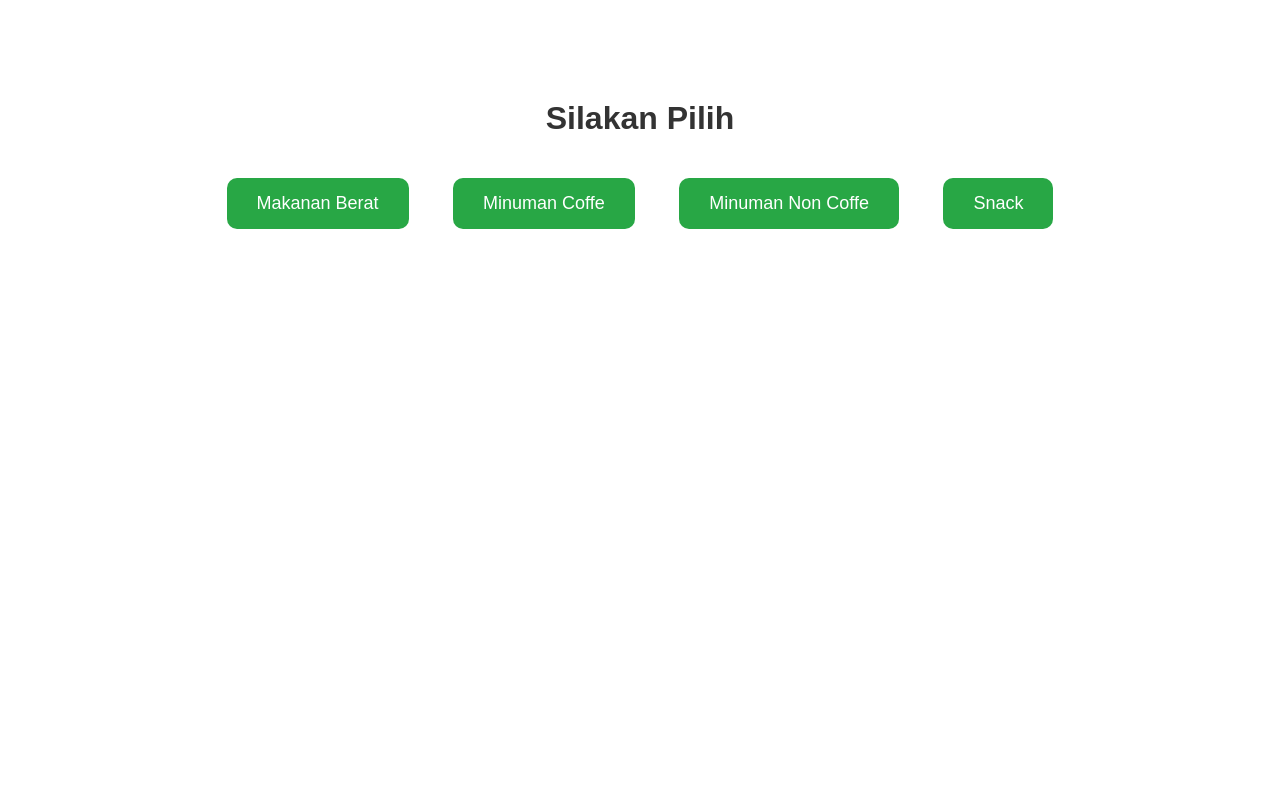
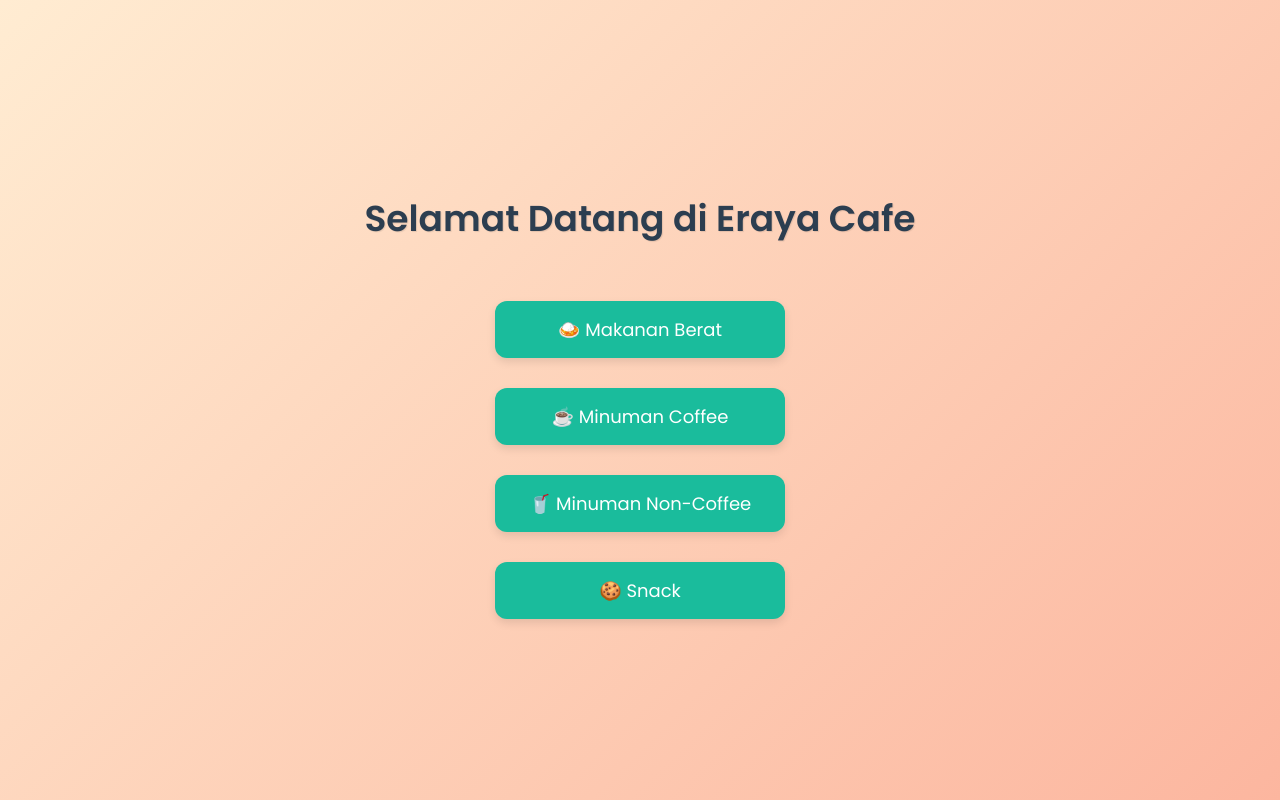
Before and after one commit to idosiregar24/eraya-cafe, a plain HTML site: page halamanutama.html in a window 1280 px wide. Drawn offline with Linux system fonts and the light colour scheme.

Commit message:
Add files via upload

```diff
--- a/halamanutama.html
+++ b/halamanutama.html
@@ -1,40 +1,71 @@
 <!DOCTYPE html>
 <html lang="id">
 <head>
-    <meta charset="UTF-8">
-    <meta name="viewport" content="width=device-width, initial-scale=1.0">
+  <meta charset="UTF-8" />
+  <meta name="viewport" content="width=device-width, initial-scale=1.0"/>
   <title>Eraya Cafe</title>
+  <link href="https://fonts.googleapis.com/css2?family=Poppins:wght@400;600&display=swap" rel="stylesheet">
   <style>
     body {
-            font-family: Arial, sans-serif;
+      margin: 0;
+      font-family: 'Poppins', sans-serif;
+      background: linear-gradient(135deg, #ffecd2 0%, #fcb69f 100%);
+      display: flex;
+      flex-direction: column;
+      align-items: center;
+      justify-content: center;
+      min-height: 100vh;
       text-align: center;
-            margin-top: 100px;
-        }
-        h1 {
       color: #333;
     }
+
+    h1 {
+      font-size: 36px;
+      font-weight: 600;
+      margin-bottom: 40px;
+      color: #2c3e50;
+      text-shadow: 1px 1px 1px rgba(0,0,0,0.1);
+    }
+
     .button {
-            display: inline-block;
-            padding: 15px 30px;
-            margin: 20px;
+      display: block;
+      width: 260px;
+      padding: 15px;
+      margin: 15px auto;
       font-size: 18px;
-            background-color: #28a745;
+      background-color: #1abc9c;
       color: white;
       border: none;
-            border-radius: 10px;
+      border-radius: 12px;
       cursor: pointer;
       text-decoration: none;
+      transition: all 0.3s ease;
+      box-shadow: 0 4px 8px rgba(0,0,0,0.1);
     }
+
     .button:hover {
-            background-color: #218838;
+      background-color: #16a085;
+      transform: scale(1.05);
+    }
+
+    @media (max-width: 480px) {
+      h1 {
+        font-size: 28px;
+      }
+
+      .button {
+        width: 80%;
+        font-size: 16px;
+      }
     }
   </style>
 </head>
 <body>
-    <h1>Silakan Pilih</h1>
-    <a href="menu/makanan.png" class="button" target="_blank">Makanan Berat</a>
-    <a href="menu/minuman.png" class="button" target="_blank">Minuman Coffe</a>
-    <a href="menu/noncoffe.png" class="button" target="_blank">Minuman Non Coffe</a>
-    <a href="menu/snack.png" class="button" target="_blank">Snack</a>
+  <h1>Selamat Datang di Eraya Cafe</h1>
+
+  <a href="menu/makanan.png" class="button" target="_blank">🍛 Makanan Berat</a>
+  <a href="menu/minuman.png" class="button" target="_blank">☕ Minuman Coffee</a>
+  <a href="menu/noncoffe.png" class="button" target="_blank">🥤 Minuman Non-Coffee</a>
+  <a href="menu/snack.png" class="button" target="_blank">🍪 Snack</a>
 </body>
 </html>
```
Also changed, not shown: menu/minuman.png (added), menu/noncoffe.png (added), 2 other files. Lines whose indentation alone changed are shown as unchanged.
